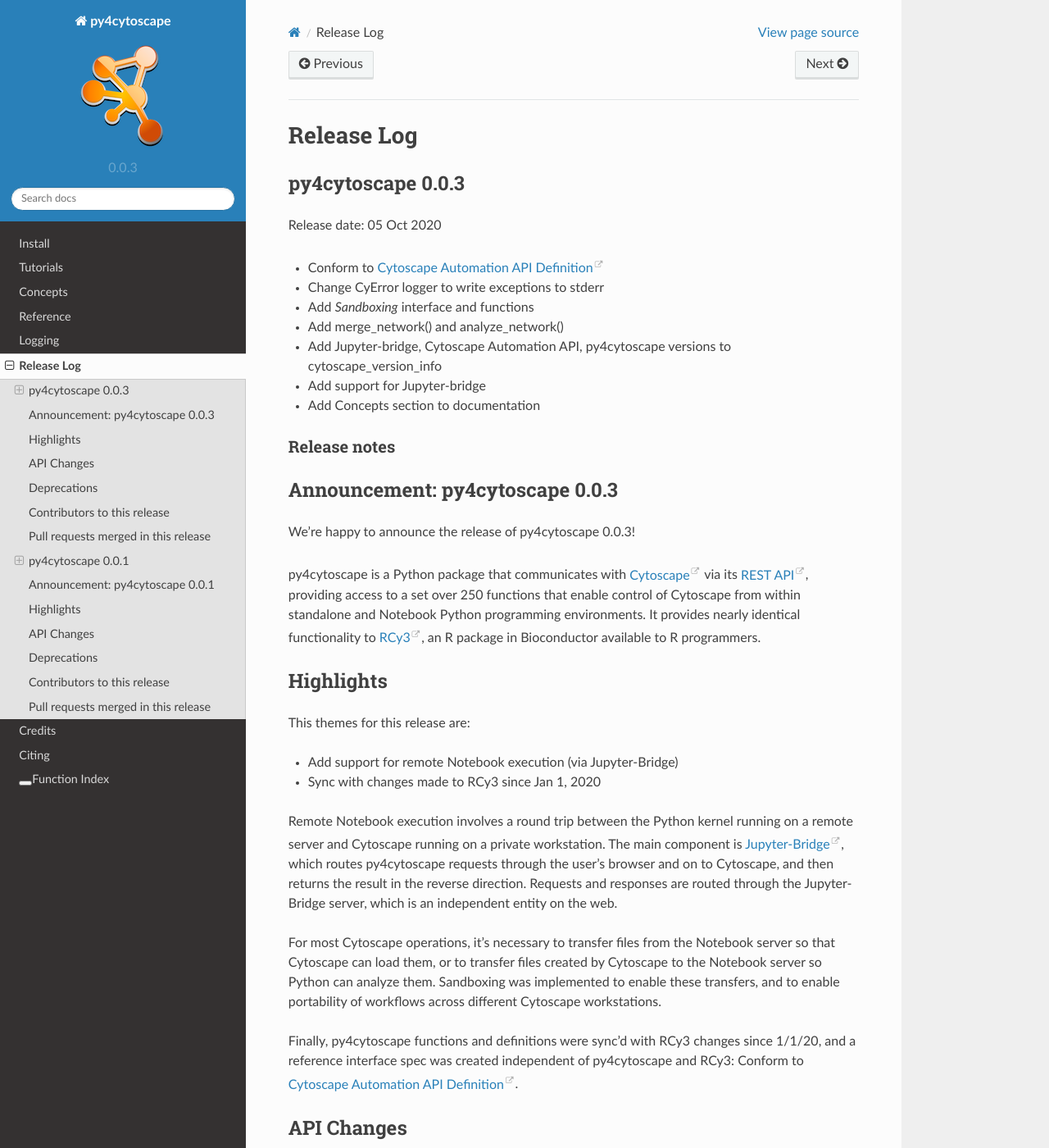
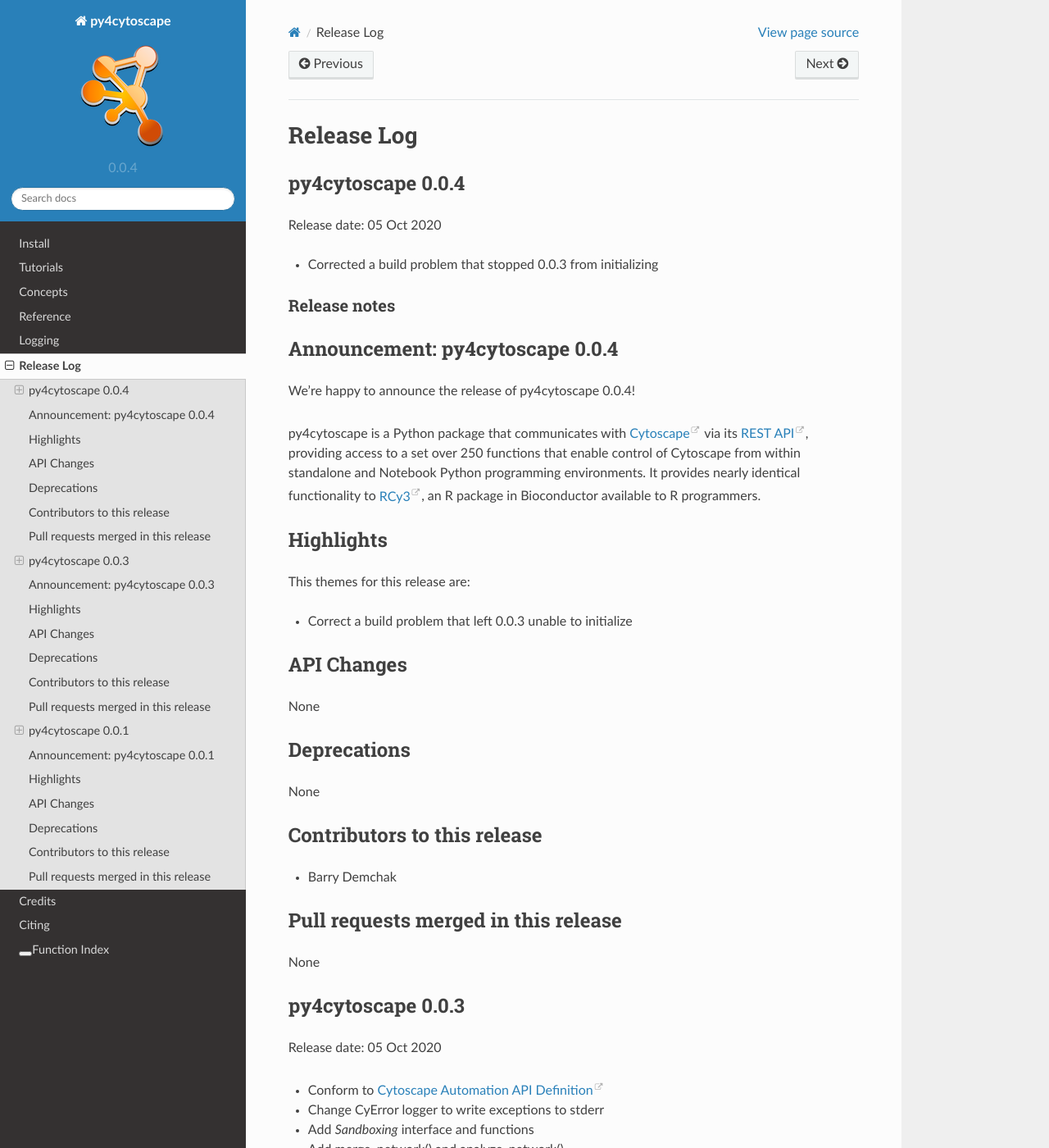
Before and after one commit to cytoscape/py4cytoscape, a Sphinx documentation site: the page built from doc/release_log.rst, in a window 1280 px wide and 1400 px high. Shown: the whole window at 82% size. Built offline with Sphinx 7.4.7 and the Read the Docs theme 2.0.0, drawn with Linux system fonts in a browser that asks for light colours; pages that are not in the unit, such as notebooks, are missing from menus.

Commit message:
Fixed mis-build for 0.0.3

```diff
--- /dev/null
+++ b/doc/release/release_0.0.4.rst
@@ -0,0 +1,38 @@
+Announcement: py4cytoscape 0.0.4
+--------------------------------
+
+We're happy to announce the release of py4cytoscape 0.0.4!
+
+py4cytoscape is a Python package that communicates with `Cytoscape <https://cytoscape.org>`_
+via its `REST API <https://pubmed.ncbi.nlm.nih.gov/31477170/>`_, providing access to a set over 250 functions that
+enable control of Cytoscape from within standalone and Notebook Python programming environments. It provides
+nearly identical functionality to `RCy3 <https://www.ncbi.nlm.nih.gov/pmc/articles/PMC6880260/>`_, an R package in
+Bioconductor available to R programmers.
+
+
+Highlights
+----------
+
+This themes for this release are:
+
+* Correct a build problem that left 0.0.3 unable to initialize
+
+API Changes
+-----------
+
+None
+
+Deprecations
+------------
+
+None
+
+Contributors to this release
+----------------------------
+
+- Barry Demchak
+
+Pull requests merged in this release
+------------------------------------
+
+None
--- a/doc/release_log.rst
+++ b/doc/release_log.rst
@@ -2,6 +2,18 @@
 
 Release Log
 ===========
+
+py4cytoscape 0.0.4
+------------------
+Release date: 05 Oct 2020
+
+* Corrected a build problem that stopped 0.0.3 from initializing
+
+Release notes
+~~~~~~~~~~~~~
+
+.. include:: release/release_0.0.4.rst
+
 
 py4cytoscape 0.0.3
 ------------------
--- a/py4cytoscape/_version.py
+++ b/py4cytoscape/_version.py
@@ -22,7 +22,7 @@
 # This is the official version of this library. Change it here, and the build and documentation
 # should pick it up automatically.
 
-__version__ = "0.0.3"
+__version__ = "0.0.4"
 
 # This reflects the reference API this module meets
 _automation_api_version = '1.0.0'
--- a/setup.py
+++ b/setup.py
@@ -1,6 +1,7 @@
 import setuptools
 
 # Nasty but effective way to set __version__
+__version__=None
 exec(open("py4cytoscape/_version.py").read())
 
 with open("README.md", "r") as fh:
@@ -16,7 +17,7 @@
     description="Cytoscape Automation API",
     long_description=long_description,
     long_description_content_type="text/markdown",
-    url="https://github.com/bdemchak/py4cytoscape",
+    url="https://github.com/cytoscape/py4cytoscape",
     license='MIT License',
     keywords=['data visualization', 'visualization', 'cytoscape',
               'bioinformatics', 'graph', 'network'],
```
Also changed, not shown: 1 other file.
